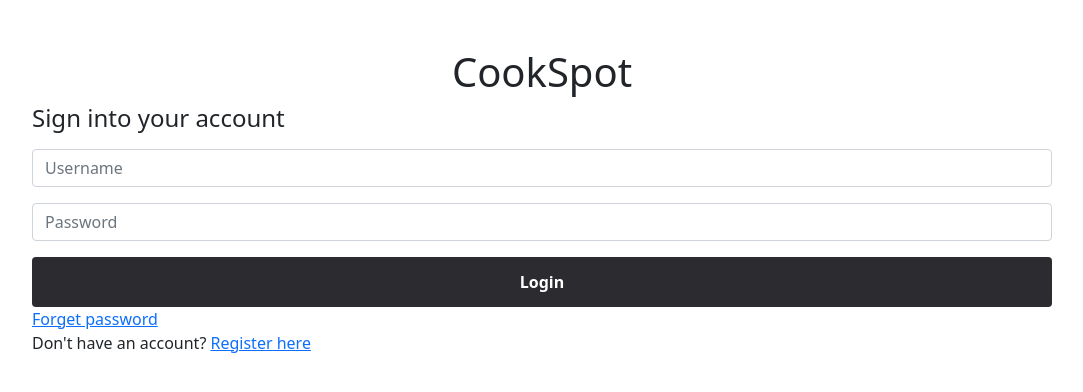
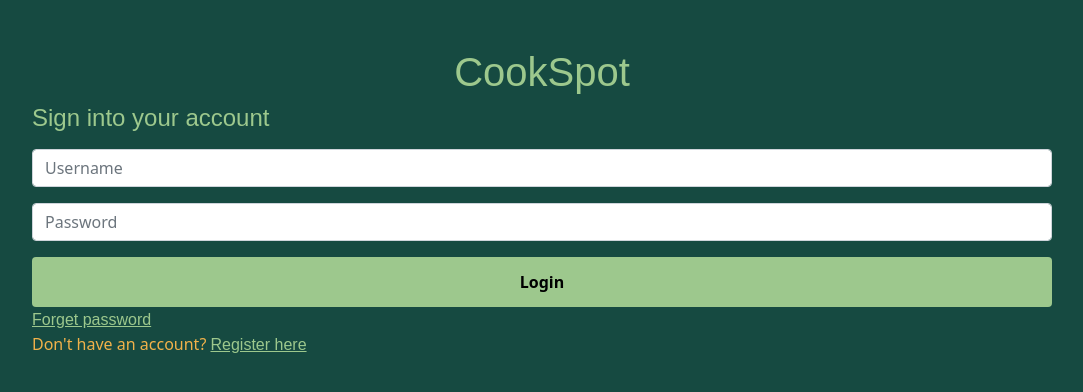
Before and after one commit to Luweren/CookSpot, a Django app: page /accounts/login/ in a window 1280 px wide. Shown: the top 392 px of the page, without its empty margins (98-1181 px from the left). Run offline with Django 3.2, Linux system fonts and the light colour scheme; parts of the project's set-up code (start-up, migrations or seed data) failed here and were passed over.

Commit message:
login new design

```diff
--- a/cookproject/accounts/templates/registration/login.html
+++ b/cookproject/accounts/templates/registration/login.html
@@ -19,6 +19,29 @@
         color: white;
         border-radius: 4px;
         font-weight: bold;
+      }
+      #title {font-family: 'Zen Loop';}
+      body {
+        background-color: #164A41;
+      }
+      .navbar-brand
+      {
+        font-size: 2.5rem;
+      }
+      .navbar-nav {
+        font-size: 1.3rem;
+      }
+      button {
+        background-color: #9DC88D !important;
+        color: black !important;
+      }
+
+      h1,h2, h3, h4,a {
+        color: #9DC88D;
+        font-family: 'Quicksand', sans-serif;
+      }
+      p {
+        color:#F1B24A !important;
       }
   </style>
   </head>
```
